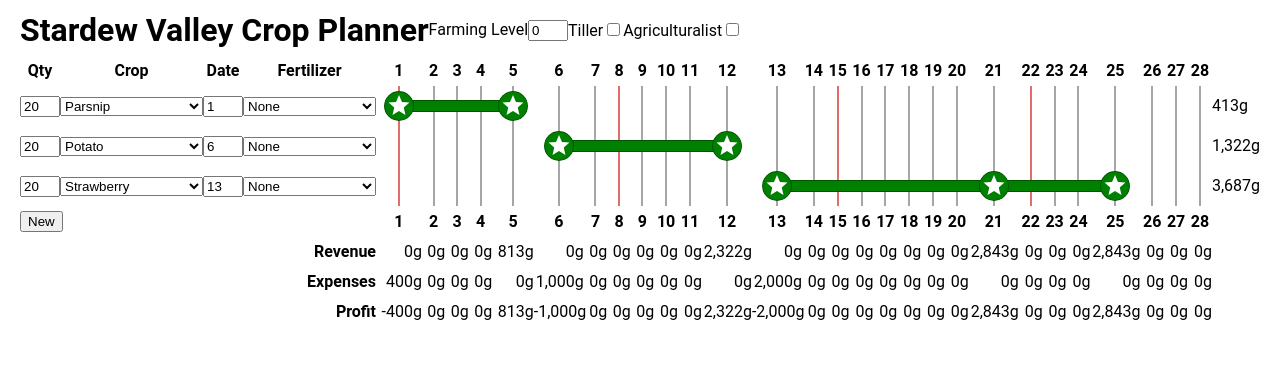
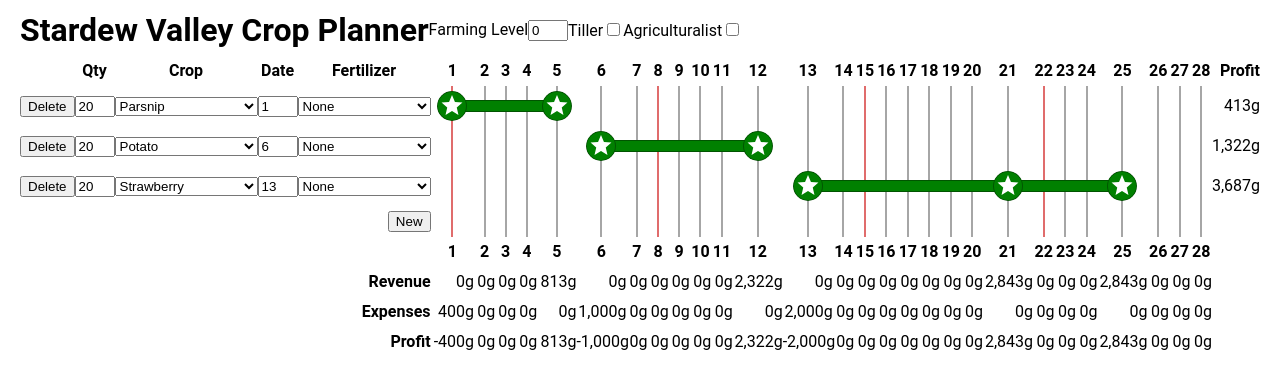
Before and after one commit to Thom1729/Stardew-Valley-Planner, a React (Create React App) app: page / in a window 1280 px wide. Shown: the top 388 px of the page. Built offline with nearby package versions, Linux system fonts and the light colour scheme; the HTML template or start-up script is replaced by a standard one.

Commit message:
Refactor planting selector.

```diff
--- a/src/components/App.tsx
+++ b/src/components/App.tsx
@@ -2,17 +2,10 @@
 
 import { useState } from 'react';
 
-import type { Planting } from './types';
 import { OptionsSelector, type Options } from './Options';
 import { Table } from './Table';
 
 function App() {
-  const [plantings, setPlantings] = useState<Planting[]>([
-    { plantDate: 1, quantity: 20, cropId: 24, fertilizer: null, },
-    { plantDate: 6, quantity: 20, cropId: 192, fertilizer: null, },
-    { plantDate: 13, quantity: 20, cropId: 400, fertilizer: null, },
-  ]);
-
   const [options, setOptions] = useState<Options>({
     farmingLevel: 0,
     tiller: false,
@@ -26,8 +19,6 @@
         <OptionsSelector value={options} onChange={setOptions} />
       </div>
       <Table
-        value={plantings}
-        onChange={setPlantings}
         options={options}
       />
     </div>
--- a/src/components/FertilizerSelector.tsx
+++ b/src/components/FertilizerSelector.tsx
@@ -1,6 +1,5 @@
 import { useCallback } from 'react';
 
-// import { type Fertilizer } from './types';
 import { fertilizerTypes, type FertilizerType } from './fertilizer';
 import { type ValueInput } from './components';
 
--- a/src/components/Table.scss
+++ b/src/components/Table.scss
@@ -8,18 +8,20 @@
     [header] 1rem
     repeat(var(--planting-count), [planting] auto)
     [planting-new] auto
+    [aggregate-header] auto
     repeat(var(--aggregate-count), [aggregate] auto)
   ;
 
   grid-template-columns:
-    [left-start planting-quantity] auto
+    [left-start planting-delete] auto
+    [planting-quantity] auto
     [planting-crop] auto
     [planting-start] auto
     [planting-fertilizer] auto
     [left-end] repeat(28,
       [day] minmax(auto, 25px) [day-center] minmax(auto, 25px) [day-end]
     )
-    [foo] auto
+    repeat(var(--planting-aggregate-count), [planting-aggregate] auto)
     [empty] 1fr
   ;
 
--- a/src/components/Table.tsx
+++ b/src/components/Table.tsx
@@ -1,4 +1,6 @@
 import './Table.scss';
+
+import { useState } from 'react';
 
 import { useCallback } from 'react';
 import type { FC, HTMLAttributes } from 'react';
@@ -24,6 +26,10 @@
   Profit: (event: Event) => event.revenue,
 };
 
+const plantingAggregates = {
+  Profit: (event: Event) => event.revenue,
+};
+
 const aggregateEvents = (
   events: Event[],
   functions: Record<string, AggregateFunction>
@@ -43,48 +49,23 @@
   });
 };
 
-export const Table: FC<
-  ValueInput<Planting[]> & {
-    options: Options,
-  }
-> = ({
-  value,
-  onChange,
+export const Table: FC<{
+  options: Options,
+}> = ({
   options,
 }) => {
-  const newPlanting = useCallback(
-    () => {
-      onChange([...value, { plantDate: 1, quantity: 1, cropId: 24, fertilizer: null, }]);
-    },
-    [onChange, value],
-  );
-  const deletePlanting = useCallback(
-    (i: number) => {
-      onChange([
-          ...value.slice(0, i),
-          ...value.slice(i + 1),
-        ]);
-    },
-    [onChange, value],
-  );
-
-  const modifyPlanting = useCallback(
-    (i: number, p: Planting) => {
-      onChange([
-        ...value.slice(0, i),
-        p,
-        ...value.slice(i + 1),
-      ]);
-    },
-    [onChange, value]
-  );
+  const [value, onChange] = useState<Planting[]>([
+    { id: 1, plantDate: 1, quantity: 20, cropId: 24, fertilizer: null, },
+    { id: 2, plantDate: 6, quantity: 20, cropId: 192, fertilizer: null, },
+    { id: 3, plantDate: 13, quantity: 20, cropId: 400, fertilizer: null, },
+  ]);
 
   const eventsByPlanting = Object.fromEntries(
     value.map((planting, i) => [i, getEvents(planting, options)])
   );
 
   const aggregatesByPlanting = Object.fromEntries(
-    Object.entries(eventsByPlanting).map(([i, events]) => [i, aggregateEvents(events, aggregateFunctions)])
+    Object.entries(eventsByPlanting).map(([i, events]) => [i, aggregateEvents(events, plantingAggregates)])
   );
 
   const allEvents = Object.values(eventsByPlanting).flatMap(x => x);
@@ -99,6 +80,7 @@
     style={{
       '--planting-count': value.length,
       '--aggregate-count': Object.keys(aggregateFunctions).length,
+      '--planting-aggregate-count': Object.keys(plantingAggregates).length,
     }}
   >
     <Cell group row='header' className='Planting-Table-Headers'>
@@ -107,7 +89,7 @@
       )}
     </Cell>
 
-    <Cell group row="planting / planting-new">
+    <Cell group row="planting / aggregate-header">
       {month.map(day =>
         <Cell group key={day} column={`day ${day} / span 2`}>
           <svg viewBox="0 0 1 1" preserveAspectRatio="none" className="Planting-Table-Gridline">
@@ -117,35 +99,12 @@
       )}
     </Cell>
 
-    <Cell group>
-      <Cell group
-        className='Planting-Table-Headers'
-        row='header'
-      >
-        <Cell column='planting-quantity'>Qty</Cell>
-        <Cell column='planting-crop'>Crop</Cell>
-        <Cell column='planting-start'>Date</Cell>
-        <Cell column='planting-fertilizer'>Fertilizer</Cell>
-      </Cell>
-
-      {value.map((planting, i) =>
-        <Cell group
-          key={`planting-${i}`}
-          row={`planting ${i+1}`}
-        >
-          <PlantingControls index={i} planting={planting} plantingChanged={modifyPlanting} />
-        </Cell>
-      )}
-
-      <Cell row='planting-new' column='left-start / left-end'>
-        <Button onClick={newPlanting}>New</Button>
-      </Cell>
-    </Cell>
+    <PlantingsControls value={value} onChange={onChange} />
 
     <Cell group>
       {value.map((planting, i) =>
         <Cell group
-          key={`planting-${i}`}
+          key={`planting-${planting.id}`}
           row={`planting ${i+1}`}
         >
           {Array.from(pairs(eventsByPlanting[i])).map(([previous, event]) => {
@@ -172,14 +131,24 @@
               </svg>
             </Cell>
           )}
-          <Cell column="foo">
-            <G g={aggregatesByPlanting[i].map(a => a.Profit).reduce((a,b) => a+b)} />
-          </Cell>
         </Cell>
       )}
     </Cell>
 
-    <Cell group row='planting-new' className='Planting-Table-Headers'>
+    <Cell group className='Planting-Table-Aggregates'>
+      {Object.keys(plantingAggregates).map((name, j) =>
+        <Cell group key={name} column={`planting-aggregate ${j+1}`}>
+          <Cell row='header' className='Cell-Heading'>{name}</Cell>
+          {value.map((_, i) =>
+            <Cell key={i} row={`planting ${i+1}`}>
+              <G g={aggregatesByPlanting[i].map(x => x[name]).reduce((a,b) => a+b)} />
+            </Cell>
+          )}
+        </Cell>
+      )}
+    </Cell>
+
+    <Cell group row='aggregate-header' className='Planting-Table-Headers'>
       {month.map(day =>
         <Cell key={day} column={`day ${day} / day-end ${day}`}>{day}</Cell>
       )}
@@ -200,21 +169,77 @@
   </div>;
 };
 
+const PlantingsControls: React.FC<ValueInput<Planting[]>> = ({
+  value,
+  onChange,
+}) => {
+  const newPlanting = useCallback(
+    () => {
+      onChange([...value,
+        { id: (1 + Math.max(0, ...value.map(p => p.id))), plantDate: 1, quantity: 1, cropId: 24, fertilizer: null, }
+      ]);
+    },
+    [onChange, value],
+  );
+
+  const deletePlanting = useCallback(
+    (id: number) => {
+      onChange(value.filter(p => p.id !== id));
+    },
+    [onChange, value],
+  );
+
+  const modifyPlanting = useCallback(
+    (planting: Planting) => {
+      onChange(value.map(p => (p.id === planting.id) ? planting : p));
+    },
+    [onChange, value],
+  );
+
+  return <Cell group>
+    <Cell group
+      className='Planting-Table-Headers'
+      row='header'
+    >
+      <Cell column='planting-quantity'>Qty</Cell>
+      <Cell column='planting-crop'>Crop</Cell>
+      <Cell column='planting-start'>Date</Cell>
+      <Cell column='planting-fertilizer'>Fertilizer</Cell>
+    </Cell>
+
+    {value.map((planting, i) =>
+      <Cell group
+        key={`planting-${planting.id}`}
+        row={`planting ${i+1}`}
+      >
+        <PlantingControls
+          planting={planting}
+          plantingChanged={modifyPlanting}
+          deletePlanting={deletePlanting}
+        />
+      </Cell>
+    )}
+
+    <Cell group row='planting-new' column='left-start / left-end'>
+      <Button style={{ justifySelf: 'end' }} onClick={newPlanting}>New</Button>
+    </Cell>
+  </Cell>;
+};
+
 const PlantingControls: React.FC<{
-  index: number,
   planting: Planting,
-  plantingChanged: (i: number, value: Planting) => void,
+  plantingChanged: (value: Planting) => void,
+  deletePlanting: (i: number) => void,
 }> = ({
-  index,
   planting,
   plantingChanged,
+  deletePlanting,
 }) => {
-  const onChange = useCallback(
-    (planting) => plantingChanged(index, planting),
-    [index, plantingChanged],
-  );
-  const callbacks = usePropertyCallbacks(planting, onChange);
+  const callbacks = usePropertyCallbacks(planting, plantingChanged);
   return <>
+    <Cell group column='planting-delete'>
+      <Button onClick={() => { deletePlanting(planting.id); }}>Delete</Button>
+    </Cell>
     <Cell group column='planting-quantity'>
       <NumberInput value={planting.quantity} onChange={callbacks.quantity} min={0} step={1} />
     </Cell>
--- a/src/components/types.ts
+++ b/src/components/types.ts
@@ -1,6 +1,7 @@
 import type { FertilizerType } from "./fertilizer";
 
 export interface Planting {
+  id: number,
   plantDate: number,
   quantity: number,
   cropId: number,
```
